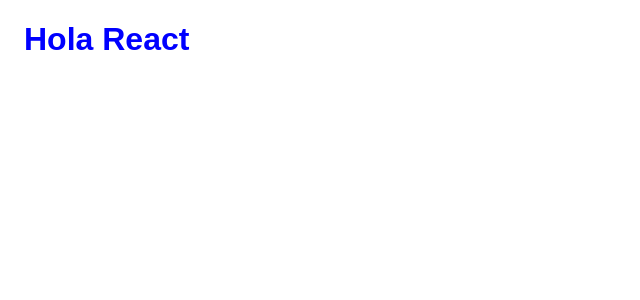
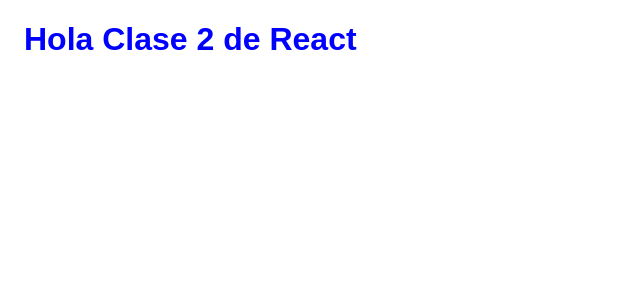
Before and after one commit to ElectroGalvanico/clase2_react, a React app: page / in a window 1280 px wide. Shown: the top 300 px of the page, without its empty margins (0-640 px from the left). Built offline with nearby package versions, Linux system fonts and the light colour scheme; the HTML template or start-up script is replaced by a standard one.

Commit message:
Agregado el README y cambios menores en App.js y en lista de comandos

```diff
--- a/src/App.js
+++ b/src/App.js
@@ -4,7 +4,7 @@
 function App(){
 	return(
 		<div className = 'app'>
-			<h1>Hola React</h1>
+			<h1>Hola Clase 2 de React</h1>
 		</div>
 	);
 }
```
Also changed, not shown: lista_de_comandos.txt, 1 other file (tests, documents, lock files or other folders).
